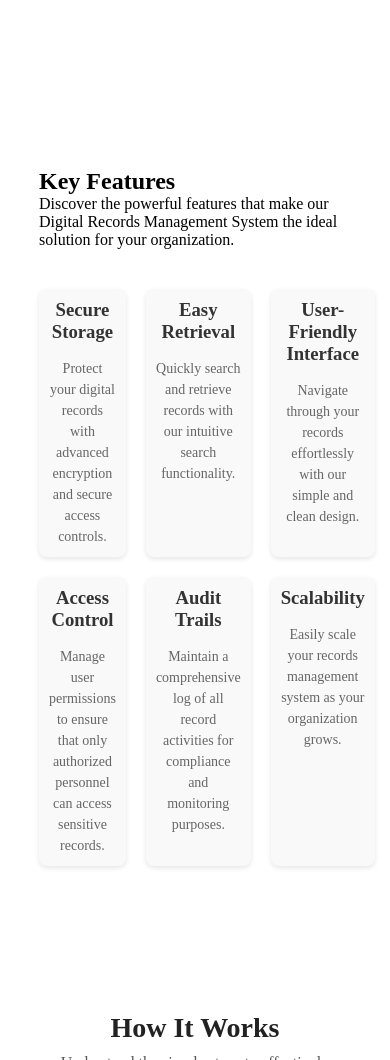
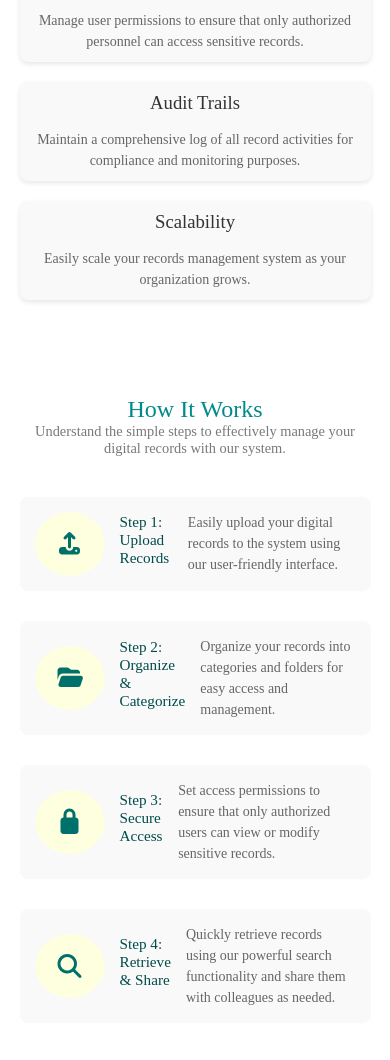
Before and after one commit to design-with-stephen/php_projects, a PHP site: page / in a window 390 px wide. Shown: the part 1402-2462 px from the top of the page. Run offline with PHP 8.4, Linux system fonts and the light colour scheme; some libraries are stand-ins or nearby versions.

Commit message:
created the animation files and made some changes on the index file

```diff
--- a/projects/Digital_Records_Management_System/frontend/layout/about_section.php
+++ b/projects/Digital_Records_Management_System/frontend/layout/about_section.php
@@ -1,5 +1,5 @@
-<section class="about_section section tabContent">
+<!-- <section class="about_section">
    <div class="image_wrap">
     <img src="frontend/public/img4.jpg" alt="">
    </div>
-</section>
+</section> -->
--- a/projects/Digital_Records_Management_System/frontend/layout/features_section.php
+++ b/projects/Digital_Records_Management_System/frontend/layout/features_section.php
@@ -1,4 +1,4 @@
-<section class="features_section section tabContent">
+<section class="features_section section">
     <div class="section_container">
         <div class="features_header">
             <h2 class="section_title">Key Features</h2>
--- /dev/null
+++ b/projects/Digital_Records_Management_System/frontend/styles/animation.css
@@ -0,0 +1,32 @@
+.toBottom,.toLeft,.toRight{
+    opacity: 0;
+    transition: 0.5s ease all;
+}
+
+.toBottom{
+    transform: translateY(-100px);
+}
+
+.toLeft{
+    transform: translateX(-100px);
+}
+
+.toRight{
+    transform: translateX(100px);
+}
+
+.showFromBottom,.showFromLeft,.showFromRight{
+    opacity: 1;
+}
+
+.showFromBottom{
+    transform: translateY(0);
+}
+
+.showFromLeft{
+    transform: translateX(0);
+}
+
+.showFromRight{
+    transform: translateX(0);
+}
--- a/projects/Digital_Records_Management_System/frontend/styles/features.css
+++ b/projects/Digital_Records_Management_System/frontend/styles/features.css
@@ -1,3 +1,19 @@
+.features_section{
+    display: flex;
+    align-items: center;
+    justify-content: center;
+    height: 100vh;
+}
+
+.features_section .section_subtitle{
+    width: 80%;
+     margin: 0 auto;
+}
+.features_header{
+    width: 80%;
+    margin: 0 auto;
+    text-align: center;
+}
 .section_container{
     width: 80%;
     margin: 0 auto;
@@ -25,3 +41,63 @@
     font-size: 14px;
     line-height: 1.5;
 }
+
+/* =========================
+   MEDIA QUERIES
+   ========================= */
+/* Small devices (≥576px) */
+@media (max-width: 576px) {
+    .features_section{
+    padding-top: 4rem;
+    padding-bottom: 4rem;
+    height: fit-content;
+}
+
+.section_container{
+    width: 90%;
+    margin: 0 auto;
+}
+  .features_grid{
+    grid-template-columns: 1fr;
+}
+.features_section .section_subtitle{
+    width: 100%;
+}
+.features_header{
+    width: 100%;
+}
+}
+/* Small devices (≥576px) */
+@media (min-width: 576px) and (max-width: 768px) {
+     .features_section{
+    padding-top: 4rem;
+    padding-bottom: 4rem;
+    height: fit-content;
+}
+.section_container{
+    width: 90%;
+    margin: 0 auto;
+}
+
+  .features_grid{
+    grid-template-columns: 1fr;
+}
+.features_section .section_subtitle{
+    width: 100%;
+}
+}
+
+/* Medium devices – Tablets (≥768px) */
+@media (min-width: 768px) {
+
+}
+
+/* Large devices – Laptops (≥992px) */
+@media (min-width: 992px) {
+
+}
+
+/* Extra large devices – Desktops (≥1200px) */
+@media (min-width: 1200px) {
+
+}
--- a/projects/Digital_Records_Management_System/frontend/styles/how_it_works_section.css
+++ b/projects/Digital_Records_Management_System/frontend/styles/how_it_works_section.css
@@ -1,3 +1,8 @@
+.how_it_works_section{
+    display: flex;
+    align-items: center;
+    justify-content: center;
+}
 .section_content_wrap{
     display: flex;
     align-items: center;
@@ -24,17 +29,18 @@
     align-items: center;
     justify-content: center;
     padding: 20px;
-    background-color: #4CAF50;
+    background-color: #fdffdf;
     border-radius: 50%;
 }
 .step_icon i{
-    color: #fff;
+    color: #00716a;
     font-size: 24px;
 }
 .step_card h3{
     margin-bottom: 8px;
     font-size: 0.95rem;
     color: var(--headline-color);
+    font-weight: 400;
 }
 .step_card p{
     color: #666;
@@ -55,12 +61,41 @@
     text-align: center;
     margin-bottom: 40px;
 }
-.how_it_works_header .section_title{
-    font-size: 28px;
-    color: #222;
-    margin-bottom: 10px;
+
+
+
+/* =========================
+   MEDIA QUERIES
+   ========================= */
+/* Small devices (≥576px) */
+@media (max-width: 576px) {
+  .how_it_works_section{
+    height: fit-content;
+    padding-bottom: 2rem;
+    padding-top: 2rem;
 }
-.how_it_works_header .section_subtitle{
-    font-size: 16px;
-    color: #555;
+
+.section_content_wrap{
+    flex-direction: column;
+    gap: 40px;
 }
+}
+/* Small devices (≥576px) */
+@media (min-width: 576px) and (max-width: 768px) {
+
+}
+
+/* Medium devices – Tablets (≥768px) */
+@media (min-width: 768px) {
+
+}
+
+/* Large devices – Laptops (≥992px) */
+@media (min-width: 992px) {
+
+}
+
+/* Extra large devices – Desktops (≥1200px) */
+@media (min-width: 1200px) {
+
+}
--- a/projects/Digital_Records_Management_System/frontend/styles/main.css
+++ b/projects/Digital_Records_Management_System/frontend/styles/main.css
@@ -7,6 +7,12 @@
 a{
     font-size: 0.95rem;
 }
+
+.section{
+    width: 100%;
+    height: 100vh;
+}
+
 /* navbar */
 .navbar{
     width: 80%;
--- a/projects/Digital_Records_Management_System/frontend/styles/media_query.css
+++ b/projects/Digital_Records_Management_System/frontend/styles/media_query.css
@@ -9,9 +9,9 @@
   .link{
     display: none;
   }
-  /* .nav_menu{
-    display: flex;
-} */
+  p{
+    font-size: 0.9rem;
+  }
 }
 /* Small devices (≥576px) */
 @media (min-width: 576px) and (max-width: 768px) {
@@ -21,9 +21,9 @@
   .link{
     display: none;
   }
-  /* .nav_menu{
-    display: flex;
-} */
+  p{
+    font-size: 0.8rem;
+  }
 }
 
 /* Medium devices – Tablets (≥768px) */
@@ -31,6 +31,11 @@
   .navbar{
     width: 90%;
   }
+  .nav_menu{
+    display: none;
+  }
+
+
 }
 
 /* Large devices – Laptops (≥992px) */
--- a/projects/Digital_Records_Management_System/frontend/styles/utils.css
+++ b/projects/Digital_Records_Management_System/frontend/styles/utils.css
@@ -102,7 +102,21 @@
   --shadow-md: 0 4px 6px rgba(0, 0, 0, 0.1);
 }
 
-.section{
-    width: 100%;
-    height: 100vh;
+
+
+.section_title{
+   font-weight: 400;
+   color: rgb(0, 138, 138);
 }
+.section_subtitle{
+   color:#797979;
+}
+
+h3{
+   font-weight: 400;
+   color: rgb(0, 138, 138);
+}
+
+p{
+   color: var(--text-color1);
+}
--- /dev/null
+++ b/projects/Digital_Records_Management_System/index.html
@@ -0,0 +1,257 @@
+<!DOCTYPE html>
+<html lang="en">
+	<head>
+		<meta charset="UTF-8" />
+		<meta name="viewport" content="width=device-width, initial-scale=1.0" />
+		<link
+			rel="stylesheet"
+			href="https://cdnjs.cloudflare.com/ajax/libs/font-awesome/7.0.1/css/all.min.css"
+			integrity="sha512-2SwdPD6INVrV/lHTZbO2nodKhrnDdJK9/kg2XD1r9uGqPo1cUbujc+IYdlYdEErWNu69gVcYgdxlmVmzTWnetw=="
+			crossorigin="anonymous"
+			referrerpolicy="no-referrer"
+		/>
+
+		<link rel="stylesheet" href="frontend/styles/main.css?v=2" />
+		<link rel="stylesheet" href="frontend/styles/features.css?v=2" />
+		<link
+			rel="stylesheet"
+			href="frontend/styles/how_it_works_section.css?v=2"
+		/>
+		<link rel="stylesheet" href="frontend/styles/hero_section.css?v2" />
+		<link rel="stylesheet" href="frontend/styles/utils.css?v2" />
+		<link rel="stylesheet" href="frontend/styles/media_query.css?v2" />
+		<link rel="stylesheet" href="frontend/styles/animation.css?v2" />
+
+		<title>Digital Record Management System</title>
+	</head>
+	<body>
+		<!--start of navbar -->
+		<div class="navbar">
+			<ul class="navbar_links">
+				<li class="logo_link"><a href="">DRMS</a></li>
+				<ul class="links">
+					<li class="link" aria-details="Home navbar link">
+						<a href="#Home"></a>Home
+					</li>
+					<li class="link" aria-details="about navbar link">
+						<a href="#About"></a>About
+					</li>
+					<li class="link" aria-details="features navbar link">
+						<a href="#features"></a>features
+					</li>
+					<li class="link" aria-details="Services navbar link">
+						<a href="#Services"></a>Services
+					</li>
+					<li class="link" aria-details="Contact navbar link">
+						<a href="#Contact"></a>Contact
+					</li>
+					<li class="nav_menu"><i class="fa-solid fa-bars-staggered"></i></li>
+				</ul>
+			</ul>
+		</div>
+
+		<!-- Sidebar -->
+		<div class="sidebar">
+			<div class="sidebar_wrap">
+				<!-- Header -->
+				<div class="sidebar-header">
+					<a href="#" class="sidebar_link">DRMS</a>
+					<span class="close-sidebar">
+						<i class="fa-solid fa-xmark"></i>
+					</span>
+				</div>
+
+				<!-- Links -->
+				<ul class="sidebar-links">
+					<li class="sidebar-link">
+						<a href="#Home">Home</a>
+					</li>
+					<li class="sidebar-link">
+						<a href="#About">About</a>
+					</li>
+					<li class="sidebar-link">
+						<a href="#Features">Features</a>
+					</li>
+					<li class="sidebar-link">
+						<a href="#Services">Services</a>
+					</li>
+					<li class="sidebar-link">
+						<a href="#Contact">Contact</a>
+					</li>
+				</ul>
+			</div>
+		</div>
+
+		<!--end of navbar -->
+		<!--start of hero section -->
+
+		<section class="hero_section">
+			<div class="content">
+				<h2 class="title toBottom">Manage Your <em>Data Securely</em></h2>
+				<p class="tagline toBottom">
+					Lorem ipsum dolor sit amet consectetur adipisicing elit. Animi illum
+					nulla vero ipsa voluptates fugit ipsum
+				</p>
+				<div class="ctn_wrapper">
+					<button class="ctn">Get Started</button>
+				</div>
+			</div>
+			<div class="image_wrap">
+					<img src="frontend/public/img4.jpg" alt="" />
+				</div>
+		</section>
+
+		<!--end of hero section -->
+		<!--start of about section -->
+		<!-- <section class="about_section">
+			<div class="image_wrap">
+				<img src="frontend/public/img4.jpg" alt="" />
+			</div>
+		</section> -->
+		<!--end of about section -->
+		<!--start of features -->
+		<section class="features_section section">
+			<div class="section_container">
+				<div class="features_header">
+					<h2 class="section_title">Key Features</h2>
+					<p class="section_subtitle">
+						Discover the powerful features that make our Digital Records
+						Management System the ideal solution for your organization.
+					</p>
+				</div>
+				<div class="features_grid">
+					<div class="feature_card">
+						<div class="feature_icon"></div>
+						<h3 class="feature_title">Secure Storage</h3>
+						<p class="feature_description">
+							Protect your digital records with advanced encryption and secure
+							access controls.
+						</p>
+					</div>
+					<div class="feature_card">
+						<div class="feature_icon"></div>
+						<h3 class="feature_title">Easy Retrieval</h3>
+						<p class="feature_description">
+							Quickly search and retrieve records with our intuitive search
+							functionality.
+						</p>
+					</div>
+					<div class="feature_card">
+						<div class="feature_icon"></div>
+						<h3 class="feature_title">User-Friendly Interface</h3>
+						<p class="feature_description">
+							Navigate through your records effortlessly with our simple and
+							clean design.
+						</p>
+					</div>
+					<div class="feature_card">
+						<div class="feature_icon"></div>
+						<h3 class="feature_title">Access Control</h3>
+						<p class="feature_description">
+							Manage user permissions to ensure that only authorized personnel
+							can access sensitive records.
+						</p>
+					</div>
+					<div class="feature_card">
+						<div class="feature_icon"></div>
+						<h3 class="feature_title">Audit Trails</h3>
+						<p class="feature_description">
+							Maintain a comprehensive log of all record activities for
+							compliance and monitoring purposes.
+						</p>
+					</div>
+					<div class="feature_card">
+						<div class="feature_icon"></div>
+						<h3 class="feature_title">Scalability</h3>
+						<p class="feature_description">
+							Easily scale your records management system as your organization
+							grows.
+						</p>
+					</div>
+				</div>
+			</div>
+		</section>
+		<!--end of features -->
+
+		<!--start of how it works -->
+		<section class="how_it_works_section section">
+			<div class="section_container">
+				<div class="how_it_works_header">
+					<h2 class="section_title">How It Works</h2>
+					<p class="section_subtitle">
+						Understand the simple steps to effectively manage your digital
+						records with our system.
+					</p>
+				</div>
+				<div class="section_content_wrap">
+					<div class="how_it_works_steps">
+						<div class="step_card">
+							<div class="step_icon">
+								<i class="fas fa-upload"></i>
+							</div>
+							<h3 class="step_title">Step 1: Upload Records</h3>
+							<p class="step_description">
+								Easily upload your digital records to the system using our
+								user-friendly interface.
+							</p>
+						</div>
+						<div class="step_card">
+							<div class="step_icon">
+								<i class="fas fa-folder-open"></i>
+							</div>
+							<h3 class="step_title">Step 2: Organize & Categorize</h3>
+							<p class="step_description">
+								Organize your records into categories and folders for easy
+								access and management.
+							</p>
+						</div>
+						<div class="step_card">
+							<div class="step_icon">
+								<i class="fas fa-lock"></i>
+							</div>
+							<h3 class="step_title">Step 3: Secure Access</h3>
+							<p class="step_description">
+								Set access permissions to ensure that only authorized users can
+								view or modify sensitive records.
+							</p>
+						</div>
+						<div class="step_card">
+							<div class="step_icon">
+								<i class="fas fa-search"></i>
+							</div>
+							<h3 class="step_title">Step 4: Retrieve & Share</h3>
+							<p class="step_description">
+								Quickly retrieve records using our powerful search functionality
+								and share them with colleagues as needed.
+							</p>
+						</div>
+					</div>
+					<div class="image_warp">
+						<img src="frontend/public/img2.jpg" alt="" />
+					</div>
+				</div>
+			</div>
+		</section>
+		<!--end of navbar -->
+		<!--start of navbar -->
+
+		<!--end of navbar -->
+		<!--start of navbar -->
+
+		<!--end of navbar -->
+		<!--start of navbar -->
+
+		<!--end of navbar -->
+		<!--start of navbar -->
+
+		<!--end of navbar -->
+		<!--start of navbar -->
+
+		<!--end of navbar -->
+
+		<!-- scripts -->
+		<script src="frontend/js/navbar.js"></script>
+		<script src="frontend/js/sidebar.js"></script>
+		<script src="frontend/js/animations.js"></script>
+	</body>
+</html>
--- a/projects/Digital_Records_Management_System/index.php
+++ /dev/null
@@ -1,59 +0,0 @@
-<!DOCTYPE html>
-<html lang="en">
-<head>
-    <meta charset="UTF-8">
-    <meta name="viewport" content="width=device-width, initial-scale=1.0">
-
-    <link rel="stylesheet" href="https://cdnjs.cloudflare.com/ajax/libs/font-awesome/7.0.1/css/all.min.css" integrity="sha512-2SwdPD6INVrV/lHTZbO2nodKhrnDdJK9/kg2XD1r9uGqPo1cUbujc+IYdlYdEErWNu69gVcYgdxlmVmzTWnetw==" crossorigin="anonymous" referrerpolicy="no-referrer" />
-    <link rel="stylesheet" href="frontend/styles/main.css?v=2">
-    <link rel="stylesheet" href="frontend/styles/features.css?v=2">
-    <link rel="stylesheet" href="frontend/styles/how_it_works_section.css?v=2">
-    <link rel="stylesheet" href="frontend/styles/media_query.css">
-    <link rel="stylesheet" href="frontend/styles/utils.css">
-    <title>Digital Record Management System</title>
-</head>
-<body>
-    <!--start of navbar -->
-    <?php
-    include("frontend/layout/navbar.php");
-    include("frontend/layout/herosection.php");
-    include("frontend/layout/about_section.php");
-    include("frontend/layout/features_section.php");
-    include("frontend/layout/how_it_works_section.php");
-    include("frontend/layout/services_section.php");
-    include("frontend/layout/contact_section.php");
-    ?>
-    <!--end of navbar -->
-    <!--start of hero section -->
-    <!--end of hero section -->
-    <!--start of about section -->
-
-    <!--end of about section -->
-    <!--start of features -->
-
-    <!--end of features -->
-    <!--start of navbar -->
-
-    <!--end of navbar -->
-    <!--start of navbar -->
-
-    <!--end of navbar -->
-    <!--start of navbar -->
-
-    <!--end of navbar -->
-    <!--start of navbar -->
-
-    <!--end of navbar -->
-    <!--start of navbar -->
-
-    <!--end of navbar -->
-    <!--start of navbar -->
-
-    <!--end of navbar -->
-
-
-    <!-- scripts -->
-     <script src="frontend/js/navbar.js"></script>
-     <script src="frontend/js/sidebar.js"></script>
-</body>
-</html>
```
Also changed, not shown: other parts of projects/Digital_Records_Management_System/frontend/styles/main.css (+19 -49 lines), projects/Digital_Records_Management_System/frontend/js/animations.js (added, +27 -0 lines), projects/Digital_Records_Management_System/frontend/js/navbar.js (+0 -7 lines), projects/Digital_Records_Management_System/frontend/styles/hero_section.css (added, +103 -0 lines).
